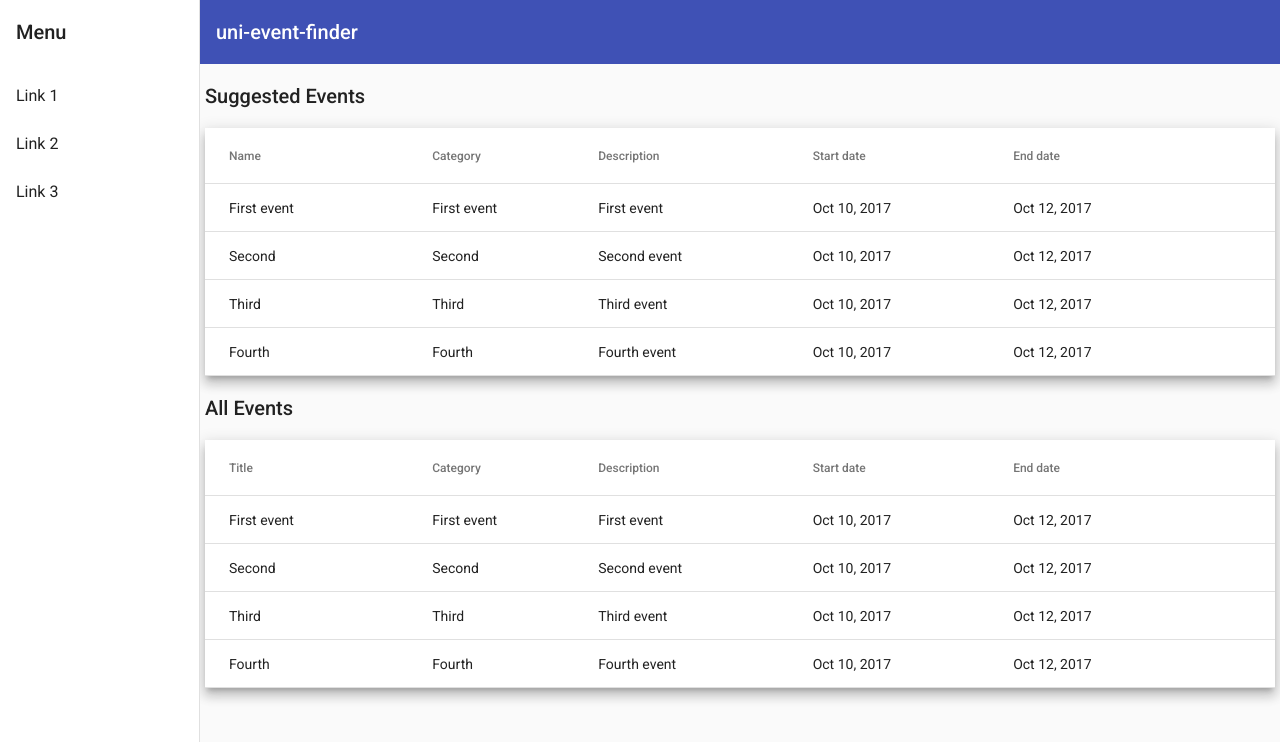
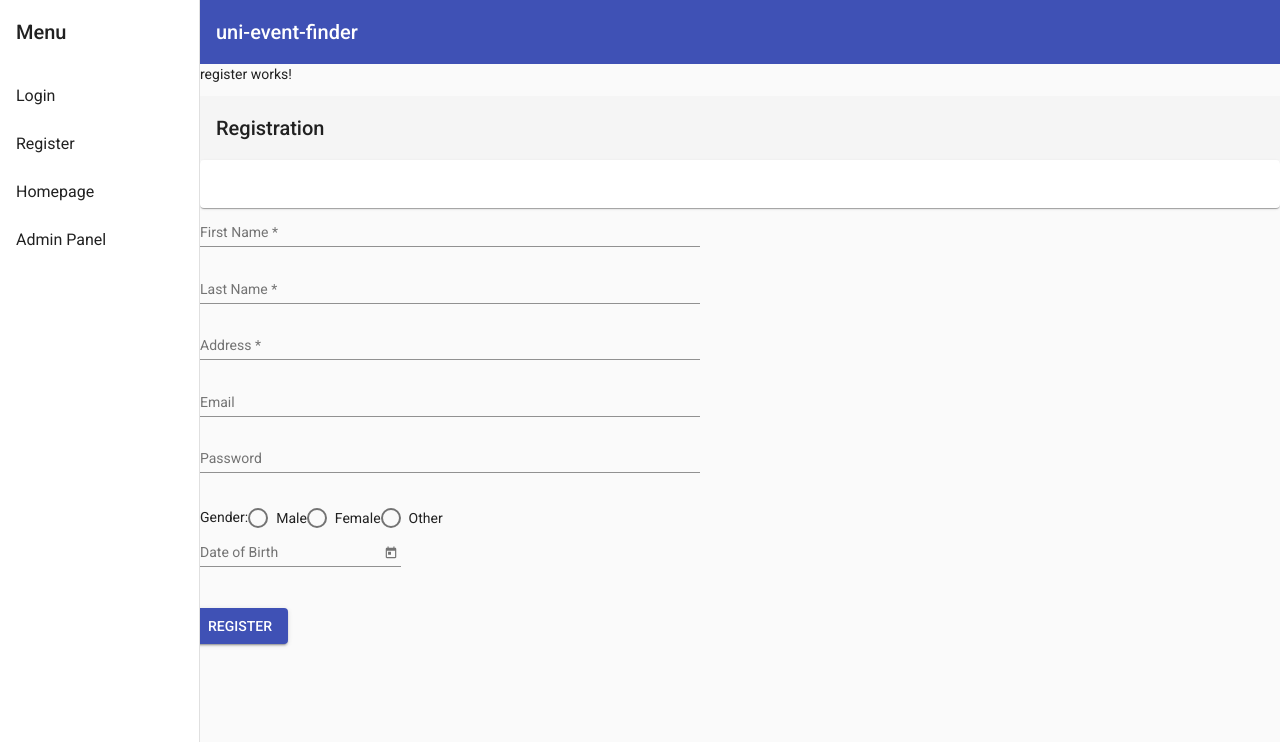
Before and after one commit to m4hdyar/uni-event-finder, an Angular app: page /register in a window 1280 px wide. Shown: the top 742 px of the page. Built offline with nearby package versions, Linux system fonts and the light colour scheme.

Commit message:
Add register button

```diff
--- a/src/app/app-routing.module.ts
+++ b/src/app/app-routing.module.ts
@@ -4,9 +4,12 @@
 import { AdminPanelComponent } from './admin-panel/admin-panel.component';
 
 import { LoginComponent } from './login/login.component';
+import { RegisterComponent } from './register/register.component';
 
 const routes: Routes = [
   {path: 'admin-panel', component: AdminPanelComponent},
+  {path: 'register', component: RegisterComponent},
+
   { path: 'login', component:LoginComponent, pathMatch: 'full' },
   { path: '**', component:HomePageComponent, pathMatch: 'full' }
 ];
--- a/src/app/login/login.component.html
+++ b/src/app/login/login.component.html
@@ -1,16 +1,7 @@
-<p>University Event Finder
-</p>
 
-<p>
-    Please enter your university email as your username
-    and then your university password to log in.
 
-</p>
-<p>
 
-    Bitte geben Sie als Benutzernamen Ihre Uni-E-Mail ein
-    und dann Ihr Uni-Passwort, um sich einzuloggen.
-    </p>
+
 <!--The content below is only a placeholder and can be replaced.-->
 <mat-toolbar color="primary">
     <mat-toolbar-row>
--- a/src/app/nav-bar/nav-bar.component.html
+++ b/src/app/nav-bar/nav-bar.component.html
@@ -5,9 +5,10 @@
       [opened]="(isHandset$ | async) === false">
     <mat-toolbar>Menu</mat-toolbar>
     <mat-nav-list>
-      <a mat-list-item href="#">Link 1</a>
-      <a mat-list-item href="#">Link 2</a>
-      <a mat-list-item href="#">Link 3</a>
+      <a mat-list-item href="/login">Login</a>
+      <a mat-list-item href="/register">Register</a>
+      <a mat-list-item href="/">Homepage</a>
+      <a mat-list-item href="/admin-panel">Admin Panel</a>
     </mat-nav-list>
   </mat-sidenav>
   <mat-sidenav-content>
--- /dev/null
+++ b/src/app/register/register.component.html
@@ -0,0 +1,63 @@
+<p>register works!</p>
+<mat-toolbar>
+    <span>Registration</span>
+ </mat-toolbar>
+ <mat-card class="my-card">
+    <mat-card-content>
+
+      <!-- CONTENT HERE -->
+
+    </mat-card-content>
+    <mat-card-actions>
+      <!-- REGISTER BUTTON -->
+    </mat-card-actions>
+ </mat-card>
+ <mat-card-content>
+    <form class="my-form">
+       <mat-form-field class="full-width">
+              <mat-label>First Name</mat-label>
+              <input  matInput  placeholder="First name"  name="fname"  required>
+           </mat-form-field>
+           <mat-form-field class="full-width">
+              <mat-label>Last Name</mat-label>
+              <input  matInput  placeholder="Last Name" name="lname"  required>
+           </mat-form-field>
+           <mat-form-field class="full-width">
+              <mat-label>Address</mat-label>
+              <input  matInput  placeholder="Address" name="address"  required>
+           </mat-form-field>
+           <mat-form-field class="full-width">
+              <mat-label>Email</mat-label>
+              <input  matInput  placeholder="Email" name="email">
+           </mat-form-field>
+           <mat-form-field class="full-width">
+              <mat-label>Password</mat-label>
+              <input  matInput  placeholder="Password"  name="password">
+           </mat-form-field>
+    </form>
+  </mat-card-content>
+  <section class="example-section">
+    <label class="example-margin">Gender:</label>
+    <mat-radio-group>
+      <!-- <mat-radio-group [(ngModel)]="gender"> -->
+      <mat-radio-button class="example-margin" value="after">Male</mat-radio-button>
+      <mat-radio-button class="example-margin" value="before">Female</mat-radio-button>
+      <mat-radio-button class="example-margin" value="before">Other</mat-radio-button>
+    </mat-radio-group>
+  </section>
+
+  <mat-form-field>
+    <mat-label>Date of Birth</mat-label>
+<input matInput [matDatepicker]="picker" placeholder="Choose a date">
+<mat-datepicker-toggle matSuffix [for]="picker"></mat-datepicker-toggle>
+<mat-datepicker #picker></mat-datepicker>
+</mat-form-field>
+<mat-card-content>
+    <form class="my-form">
+       <!--FORM FIELDS-->
+    </form>
+  </mat-card-content>
+  <mat-card-actions>
+    <!-- <button mat-raised-button (click)="register()" color="primary">REGISTER</button> -->
+    <button mat-raised-button color="primary">REGISTER</button>
+  </mat-card-actions>
--- /dev/null
+++ b/src/app/register/register.component.scss
@@ -0,0 +1,9 @@
+.my-form{
+    min-width: 150px;
+    max-width: 500px;
+    width: 100%;
+  }
+
+  .full-width {
+    width: 100%;
+  }
--- /dev/null
+++ b/src/app/register/register.component.ts
@@ -0,0 +1,17 @@
+import { Component, OnInit } from '@angular/core';
+import { NgModule } from  '@angular/core';
+import { FormsModule, ReactiveFormsModule } from '@angular/forms';
+
+@Component({
+  selector: 'app-register',
+  templateUrl: './register.component.html',
+  styleUrls: ['./register.component.scss']
+})
+export class RegisterComponent implements OnInit {
+
+  constructor() { }
+
+  ngOnInit(): void {
+  }
+
+}
```
Also changed, not shown: src/app/app.module.ts (+7 -2 lines), 1 other file (tests, documents, lock files or other folders).
